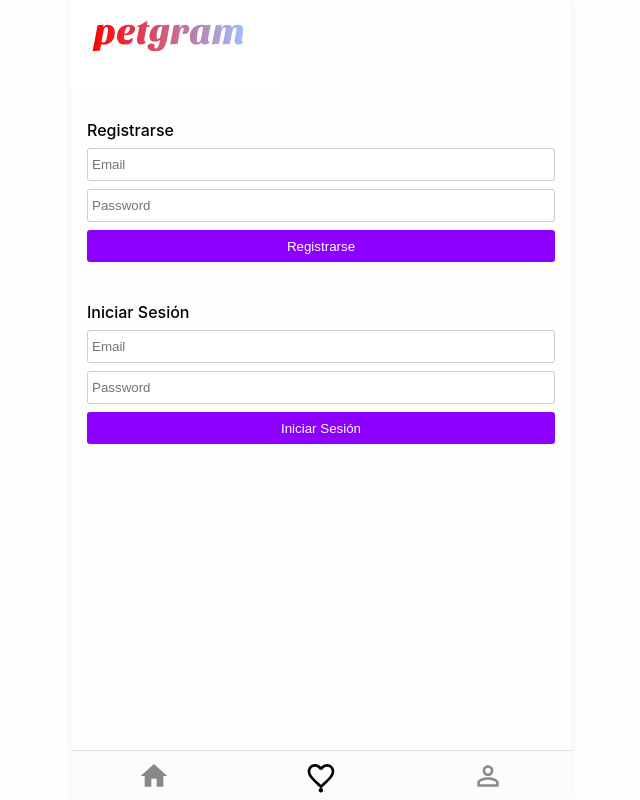
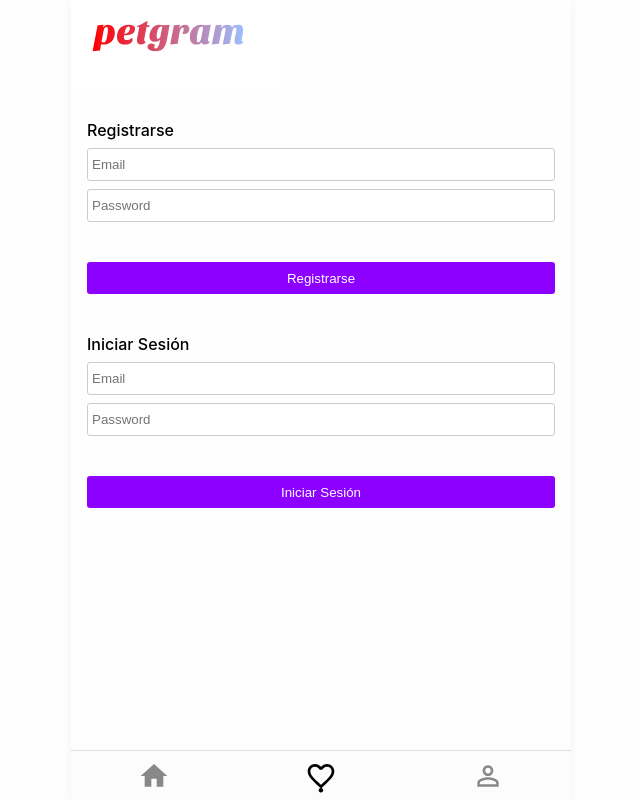
Before and after one commit to Jonatandb/ReactAvanzadoPlatzi, a React app: page /favs in a window 1280 px wide. Shown: the whole page, without its empty margins (319-959 px from the left). Built offline with nearby package versions, Linux system fonts and the light colour scheme.

Commit message:
Cerrar sesión

```diff
--- a/Context.js
+++ b/Context.js
@@ -13,6 +13,10 @@ const Provider = ({ children }) => {
       setIsAuth(true);
       window.sessionStorage.setItem("token", token);
     },
+    removeAuth: () => {
+      setIsAuth(false);
+      window.sessionStorage.removeItem("token");
+    },
   };
 
   return <Context.Provider value={value}>{children}</Context.Provider>;
--- /dev/null
+++ b/src/components/SubmitButton/index.js
@@ -0,0 +1,12 @@
+import React from "react";
+import { Button, ButtonWrapper } from "./styles";
+
+export const SubmitButton = ({ children, disabled, onClick }) => {
+  return (
+    <ButtonWrapper>
+      <Button onClick={onClick} disabled={disabled}>
+        {children}
+      </Button>
+    </ButtonWrapper>
+  );
+};
--- /dev/null
+++ b/src/components/SubmitButton/styles.js
@@ -0,0 +1,18 @@
+import styled from "styled-components";
+
+export const Button = styled.button`
+  background: #8d00ff;
+  border-radius: 3px;
+  color: #fff;
+  height: 32px;
+  display: block;
+  width: 100%;
+  text-align: center;
+  &[disabled] {
+    opacity: 0.3;
+  }
+`;
+
+export const ButtonWrapper = styled.div`
+  padding-top: 32px;
+`;
--- a/src/components/UserForm/index.js
+++ b/src/components/UserForm/index.js
@@ -1,6 +1,7 @@
 import React, { useState, useLayoutEffect } from "react";
 import { useInputValue } from "../../hooks/useInputValue";
-import { Form, Input, Button, Title, Error } from "./styles";
+import { Form, Input, Title, Error } from "./styles";
+import { SubmitButton } from "../SubmitButton";
 
 export const UserForm = ({
   disabled,
@@ -27,7 +28,7 @@ export const UserForm = ({
           {...password}
           type="password"
         />
-        <Button disabled={disabled}>{title}</Button>
+        <SubmitButton disabled={disabled}>{title}</SubmitButton>
       </Form>
       {error && <Error>{error}</Error>}
     </>
--- a/src/components/UserForm/styles.js
+++ b/src/components/UserForm/styles.js
@@ -16,19 +16,6 @@ export const Input = styled.input`
   }
 `;
 
-export const Button = styled.button`
-  background: #8d00ff;
-  border-radius: 3px;
-  color: #fff;
-  height: 32px;
-  display: block;
-  width: 100%;
-  text-align: center;
-  &[disabled] {
-    opacity: 0.3;
-  }
-`;
-
 export const Title = styled.h2`
   font-size: 16px;
   font-weight: 500;
--- a/src/pages/User.js
+++ b/src/pages/User.js
@@ -1,9 +1,13 @@
-import React from "react";
+import React, { useContext } from "react";
+import { Context } from "../../Context";
+import { SubmitButton } from "../components/SubmitButton";
 
 export const User = () => {
+  const { removeAuth } = useContext(Context);
   return (
-    <div>
+    <>
       <h1>User 🙍🏻‍♂️</h1>
-    </div>
+      <SubmitButton onClick={removeAuth}>Cerrar Sesión 🔐</SubmitButton>
+    </>
   );
 };
```
